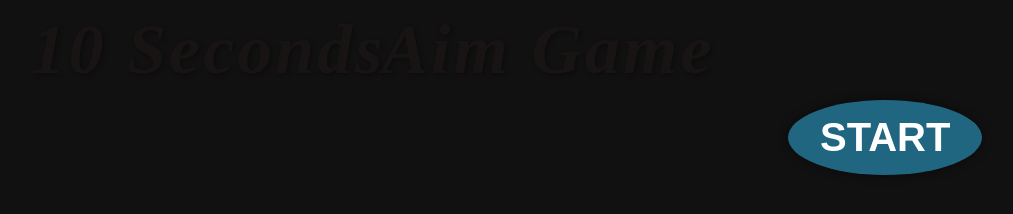
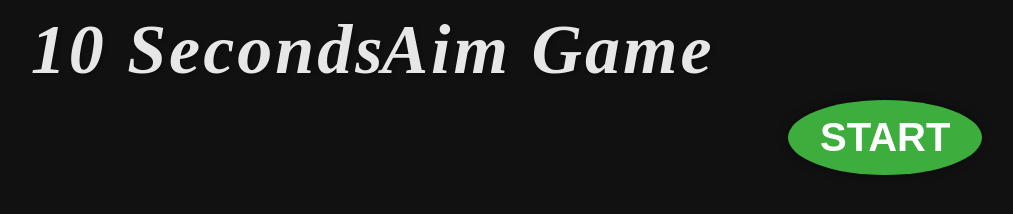
Before and after one commit to BetBlack0927/Aim-Game, a plain HTML site: page index.html in a window 1280 px wide. Shown: the top 214 px of the page, without its empty margins (92-1105 px from the left). Drawn offline with Linux system fonts and the light colour scheme.

Commit message:
Update style.css

```diff
--- a/style.css
+++ b/style.css
@@ -1,5 +1,5 @@
 #Title {
-    color: rgba(26, 21, 21, 0.9);
+    color: rgba(255, 255, 255, 0.9);
     font-size: 70px;
     position: absolute;
     top: 10px;
@@ -13,7 +13,7 @@
 }
 
 #Timer{
-    color: rgba(26, 21, 21, 0.9);
+    color: rgba(255, 255, 255, 0.9);
     font-size: 70px;
     position: absolute;
     top: 10px;
@@ -27,7 +27,7 @@
 }
 
 #Score{
-    color: rgba(26, 21, 21, 0.9);
+    color: rgba(255, 255, 255, 0.9);
     font-size: 70px;
     position: absolute;
     top: 10px;
@@ -46,7 +46,7 @@
     position: absolute;
     top: 100px;
     left: 880px;
-    background-color: #216681;
+    background-color: #3dad3d;
     color: white;
     border: none;
     padding: 15px 32px;
```
